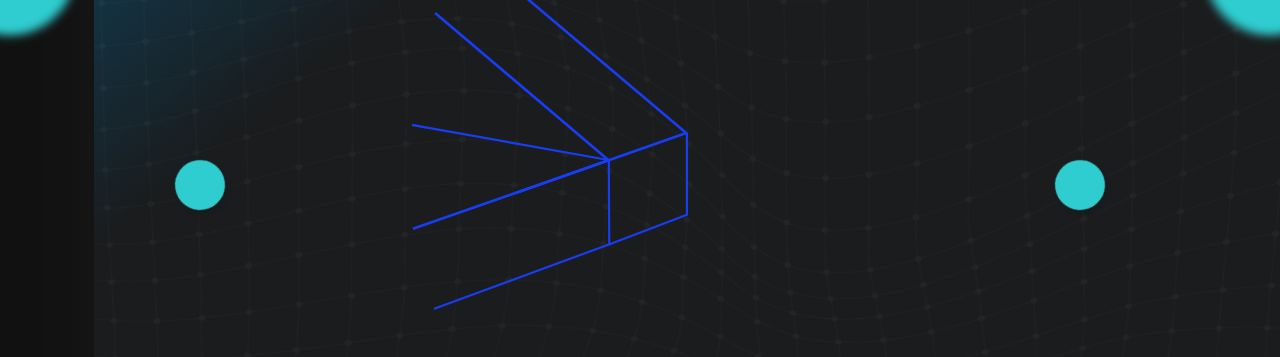
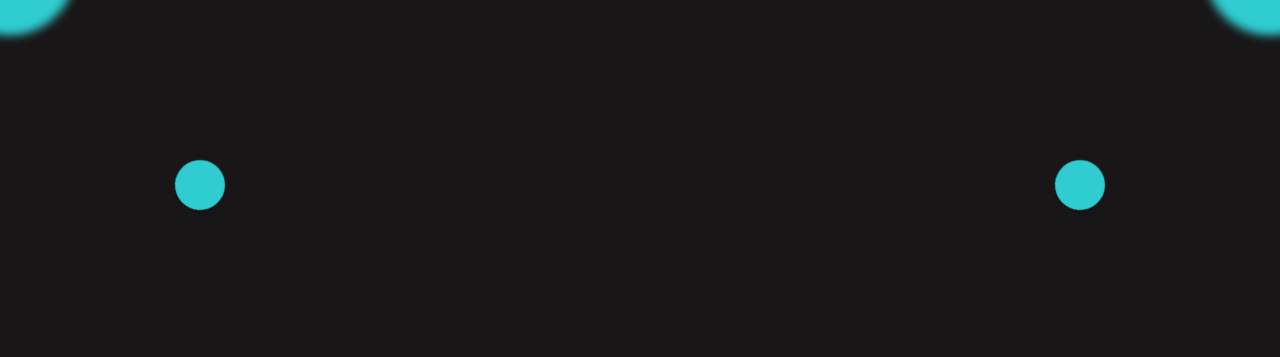
Before and after one commit to Tekhunt/Hunter, a plain HTML site: page index.html in a window 1280 px wide. Shown: the top 357 px of the page. Drawn offline with Linux system fonts and the light colour scheme.

Commit message:
another one

```diff
--- a/style.css
+++ b/style.css
@@ -70,7 +70,7 @@ span {
     align-items: flex-start;
     padding-bottom: 40vh;
     padding-top: 20px;
-    background-image: url(../images/g45.svg);
+    /* background-image: url(../images/g45.svg);*/
     background-size: 100% 100%;
     width: 100%;
 }
@@ -139,10 +139,12 @@ body {
 /*@import url('https://fonts.googleapis.com/css?family=Lobster&display=swap'); repeat scroll 0 0 rgba(0, 0, 0 , 0);*/
 
 body {
-    background: #fff;
+    background: rgb(24, 22, 22);
+    max-width: 100%;
 }
 
-.main {
+
+/*.main {
     animation: scroll 70s linear infinite;
     background: url("../images/BG.png"), #111111;
     background-size: cover;
@@ -167,7 +169,7 @@ body {
     .main {
         animation: scroll 200s linear infinite;
     }
-}
+}*/
 
 .flash3 {
     position: absolute;
```
